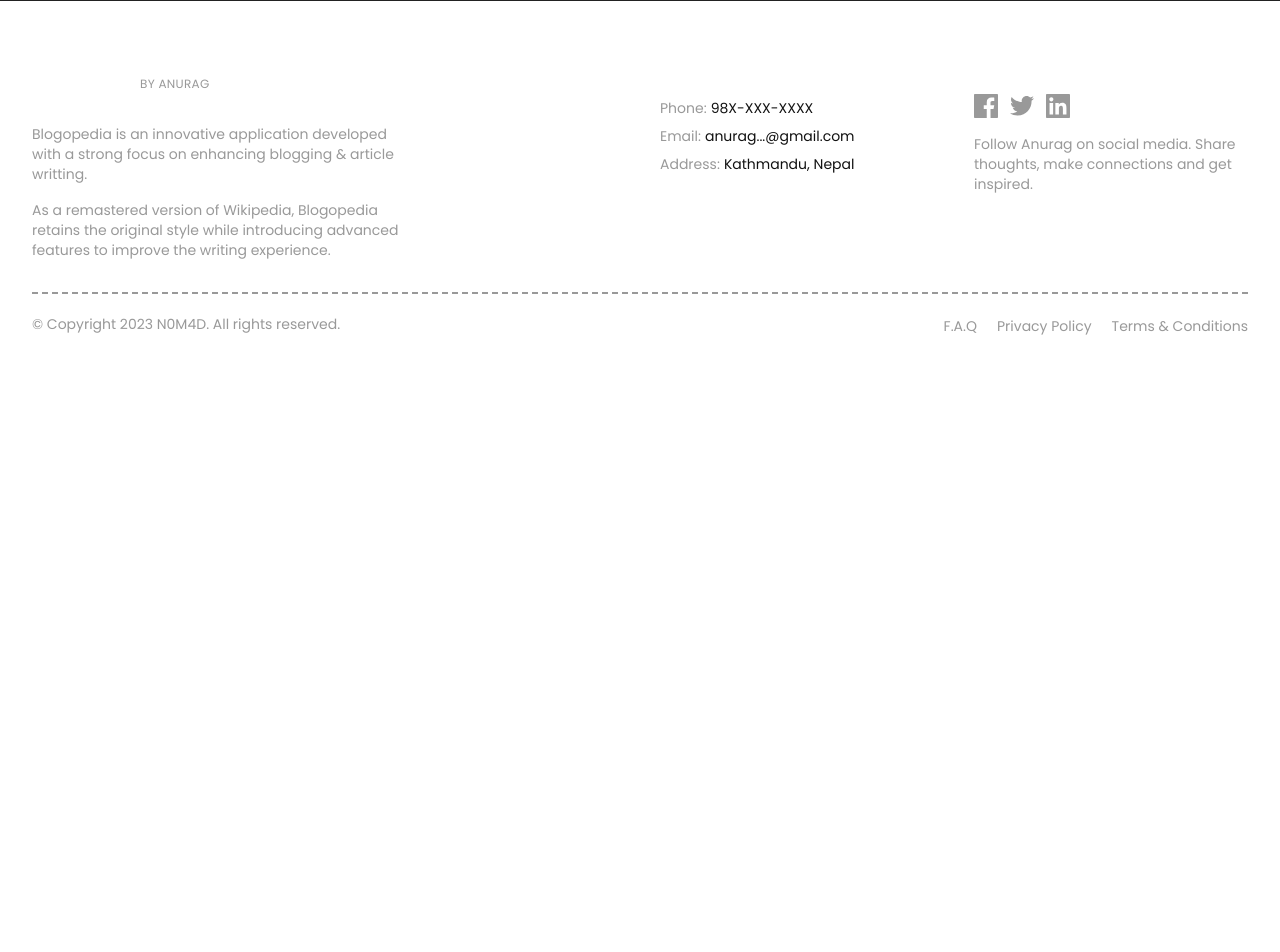
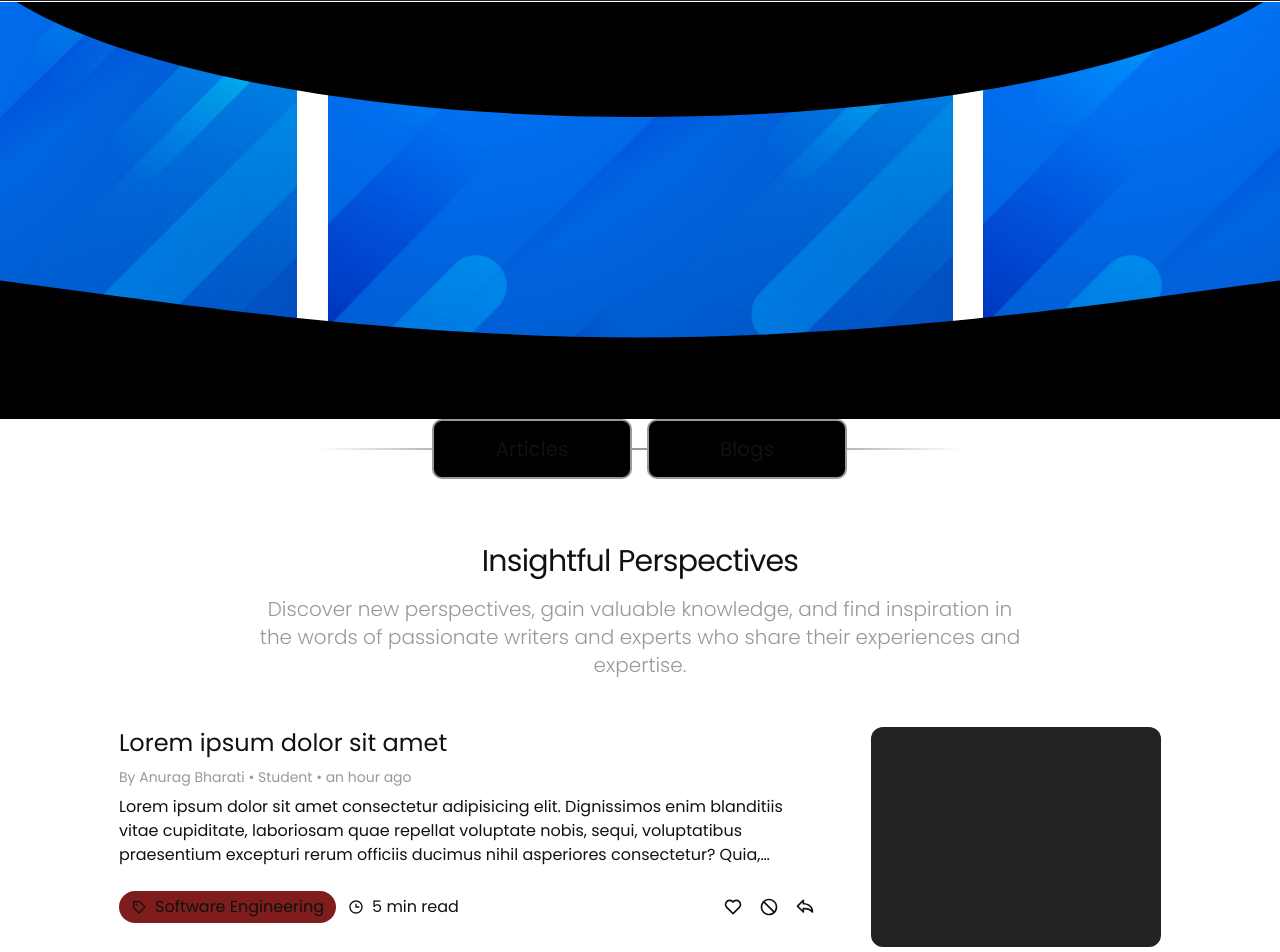
Before and after one commit to Anurag-Bharati/blogopedia, a Next.js app: page / in a window 1280 px wide. Shown: the part 88-1040 px from the top of the page. Before the commit the page ends 800 px from the top, so only its background shows below. Built offline with nearby package versions, Linux system fonts and the light colour scheme.

Commit message:
Added content-card. Other minor changes

```diff
--- a/src/app/globals.css
+++ b/src/app/globals.css
@@ -33,6 +33,19 @@ body {
   color: var(--foreground);
 }
 
+body::-webkit-scrollbar {
+  width: 0.25rem !important;
+}
+
+body::-webkit-scrollbar-track {
+  background: var(--bg-col-light);
+}
+
+body::-webkit-scrollbar-thumb {
+  background: var(--accent-col) !important;
+  border-radius: 10px !important;
+}
+
 .nice-scroll-bar::-webkit-scrollbar {
   width: 0.25rem !important;
 }
--- a/src/app/page.js
+++ b/src/app/page.js
@@ -1,9 +1,11 @@
+import Featured from "@/components/Featured";
 import Hero from "@/components/Hero";
 
 export default function Home() {
   return (
     <main>
       <Hero />
+      <Featured />
     </main>
   );
 }
--- a/src/components/Carousel.jsx
+++ b/src/components/Carousel.jsx
@@ -1,7 +1,9 @@
 import React from "react";
 import { Swiper, SwiperSlide } from "swiper/react";
-import { Autoplay, A11y } from "swiper";
+import { Autoplay, A11y, Keyboard } from "swiper";
 import "swiper/css";
+import "swiper/css/keyboard";
+import "swiper/css/a11y";
 import Image from "next/image";
 
 const Carousel = () => {
@@ -18,10 +20,15 @@ const Carousel = () => {
       <Swiper
         slidesPerView={1}
         centeredSlides={true}
-        modules={[Autoplay, A11y]}
+        modules={[Autoplay, A11y, Keyboard]}
+        keyboard={{ enabled: true, onlyInViewport: false }}
         autoplay={{
           delay: 2000,
           disableOnInteraction: false,
+        }}
+        a11y={{
+          prevSlideMessage: "Previous slide",
+          nextSlideMessage: "Next slide",
         }}
         spaceBetween={30}
         loop={true}
@@ -31,8 +38,8 @@ const Carousel = () => {
           <Image
             src="/assets/images/hero-background.jpg"
             className="object-cover w-full h-full pointer-events-none"
-            height={2000}
-            width={3000}
+            height={1000}
+            width={1500}
             alt="..."
           />
         </SwiperSlide>
@@ -40,8 +47,8 @@ const Carousel = () => {
           <Image
             src="/assets/images/hero-background.jpg"
             className="object-cover w-full h-full pointer-events-none"
-            height={2000}
-            width={3000}
+            height={1000}
+            width={1500}
             alt="..."
           />
         </SwiperSlide>
@@ -49,8 +56,8 @@ const Carousel = () => {
           <Image
             src="/assets/images/hero-background.jpg"
             className="object-cover w-full h-full pointer-events-none"
-            height={2000}
-            width={3000}
+            height={1000}
+            width={1500}
             alt="..."
           />
         </SwiperSlide>
@@ -58,8 +65,8 @@ const Carousel = () => {
           <Image
             src="/assets/images/hero-background.jpg"
             className="object-cover w-full h-full pointer-events-none"
-            height={2000}
-            width={3000}
+            height={1000}
+            width={1500}
             alt="..."
           />
         </SwiperSlide>
@@ -67,8 +74,8 @@ const Carousel = () => {
           <Image
             src="/assets/images/hero-background.jpg"
             className="object-cover w-full h-full pointer-events-none"
-            height={2000}
-            width={3000}
+            height={1000}
+            width={1500}
             alt="..."
           />
         </SwiperSlide>
--- /dev/null
+++ b/src/components/ContentCard.jsx
@@ -0,0 +1,47 @@
+import { BiBlock, BiHeart, BiPurchaseTag, BiShare, BiTime } from "react-icons/bi";
+
+const ContentCard = () => {
+  return (
+    <div className="relative flex pb-6 justify-center">
+      <div className="break-words flex-auto md:flex-[0.6] ">
+        <a href="#" title="">
+          <h1 className="pb-2 text-xl sm:text-2xl whitespace-wrap">Lorem ipsum dolor sit amet</h1>
+          <p className="truncate pb-2 text-sm text-[#999] hidden sm:block">By Anurag Bharati • Student • an hour ago</p>
+          <p className="truncate pb-2 text-sm text-[#999] sm:hidden">By Anurag Bharati • an hour ago</p>
+          <p className="line-clamp-3">
+            Lorem ipsum dolor sit amet consectetur adipisicing elit. Dignissimos enim blanditiis vitae cupiditate, laboriosam quae repellat voluptate
+            nobis, sequi, voluptatibus praesentium excepturi rerum officiis ducimus nihil asperiores consectetur? Quia, repellendus. voluptatem
+            tenetur doloremque non asperiores, modi porro cumque vitae culpa laboriosam! Ipsa enim quasi quam, nisi adipisci repellendus saepe ad
+            officiis beatae, at doloremque quas accusantium. Dicta!
+          </p>
+        </a>
+        <div className="py-6">
+          <div className="flex justify-between">
+            <div className="flex-[1_0_auto] items-center flex">
+              <span className="rounded-full bg-red-900 px-3 py-1 flex gap-2 items-center">
+                <BiPurchaseTag />
+                <p className="w-8 sm:w-auto truncate">Software Engineering</p>
+              </span>
+              <span className=" px-3 py-1 flex gap-2 items-center">
+                <BiTime />
+                <p>5 min read</p>
+              </span>
+            </div>
+            <div className="flex-[0_0_0px] justify-end items-center flex gap-4">
+              <BiHeart className="w-5 h-5 cursor-pointer" aria-label="love" title="love" />
+              <BiBlock className="w-5 h-5 cursor-pointer" aria-label="show less" title="show less" />
+              <BiShare className="w-5 h-5 cursor-pointer" aria-label="share" title="share" />
+            </div>
+          </div>
+        </div>
+      </div>
+      <div className="ml-2 sm:ml-14 block flex-auto md:flex-[0.25]">
+        <a>
+          <div className="rounded-xl bg-[#222] h-full "></div>
+        </a>
+      </div>
+    </div>
+  );
+};
+
+export default ContentCard;
--- /dev/null
+++ b/src/components/Featured.jsx
@@ -0,0 +1,22 @@
+import React from "react";
+import Tabbar from "./TabBar";
+import ContentCard from "./ContentCard";
+
+const Featured = () => {
+  return (
+    <section id="featured" className="px-4 pt-10 md:pt-0 mx-auto md:px-10 max-w-7xl lg:px-8 scroll-mt-32">
+      <Tabbar />
+      <div className="mx-auto max-w-screen-md text-center mb-8 lg:mb-12 mt-6  md:mt-16">
+        <h2 className="mb-2 sm:mb-4 text-2xl sm:text-3xl tracking-tight ">Insightful Perspectives</h2>
+        <p className="mb-5 font-light text-[#999] sm:text-xl ">
+          Discover new perspectives, gain valuable knowledge, and find inspiration in the words of passionate writers and experts who share their
+          experiences and expertise.
+        </p>
+      </div>
+      <ContentCard />
+      <ContentCard />
+    </section>
+  );
+};
+
+export default Featured;
--- a/src/components/Footer.jsx
+++ b/src/components/Footer.jsx
@@ -10,7 +10,7 @@ const Footer = () => {
         <div className="sm:col-span-2">
           <Link href="/" aria-label="Go home" title="Blogopedia" className="inline-flex items-center">
             <Image src="/assets/svgs/logo-full.svg" width={100} height={40} alt="blogopedia" />
-            <span class="ml-2 mt-2 text-xs tracking-wide text-[#999] uppercase">By Anurag</span>
+            <span className="ml-2 mt-2 text-xs tracking-wide text-[#999] uppercase">By Anurag</span>
           </Link>
           <div className="mt-6 lg:max-w-sm">
             <p className="text-sm text-[#999]">
--- a/src/components/Header.jsx
+++ b/src/components/Header.jsx
@@ -122,7 +122,7 @@ const Header = () => {
               <Link href="/#" className="z-10 mr-2 text-white">
                 <p className=" text-sm md:text-base">Home</p>
               </Link>
-              <Link href="/#" className="z-10 mr-2 text-white">
+              <Link href="/#featured" className="z-10 mr-2 text-white">
                 <p className=" text-sm md:text-base">Featured</p>
               </Link>
 
--- a/src/components/Hero.jsx
+++ b/src/components/Hero.jsx
@@ -1,7 +1,13 @@
 "use client";
 
+import Carousel from "./Carousel";
+
 const Hero = () => {
-  return <section className="relative isolate text-white overflow-hidden"></section>;
+  return (
+    <section className="relative isolate text-white overflow-hidden">
+      <Carousel />
+    </section>
+  );
 };
 
 export default Hero;
```
